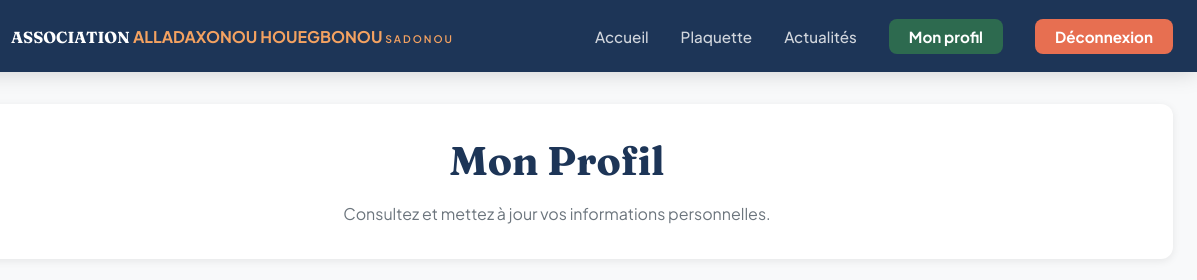
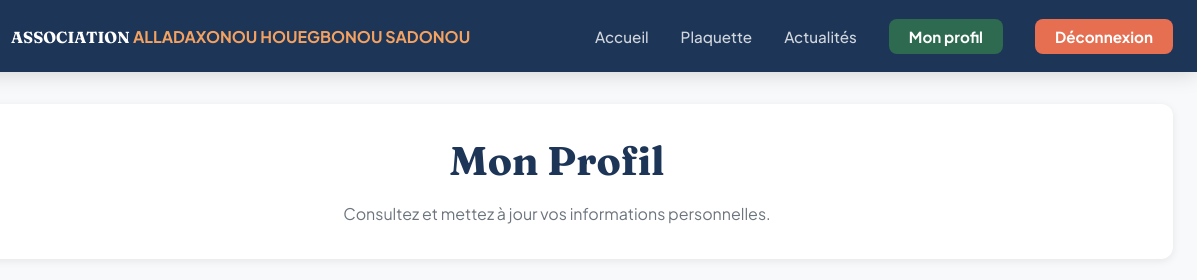
Before and after one commit to FLOREL123/-projet-sadonou, a website: page pages/user_profile.html in a window 1280 px wide. Shown: the top 280 px of the page, 83-1280 px from the left. Drawn offline with nearby package versions, Linux system fonts and the light colour scheme; sample sign-in values are in the browser's storage.

Commit message:
Update organization name in user profile header

```diff
--- a/pages/user_profile.html
+++ b/pages/user_profile.html
@@ -653,8 +653,8 @@
         <a href="homepage_professional_tax_services.html" class="nav-logo">
             <img src="../static/images/logo.jpg" alt="Logo Association SADONOU" />
             <div class="nav-logo-text">
-                <span class="name">ASSOCIATION <span>ALLADAXONOU HOUEGBONOU</span></span>
-                <span class="sub">SADONOU</span>
+                <span class="name">ASSOCIATION <span>ALLADAXONOU HOUEGBONOU SADONOU</span></span>
+
             </div>
         </a>
         <div class="nav-links">
```
